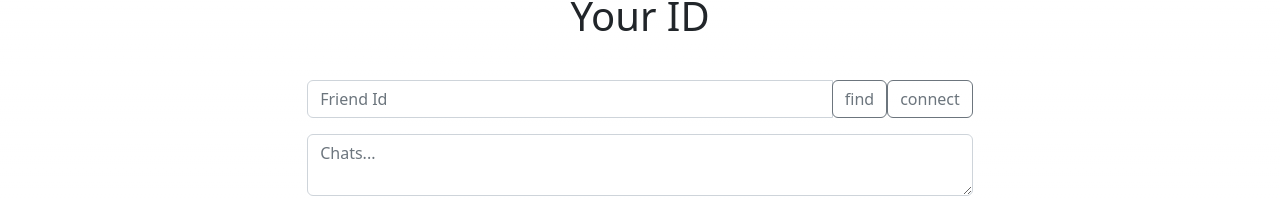
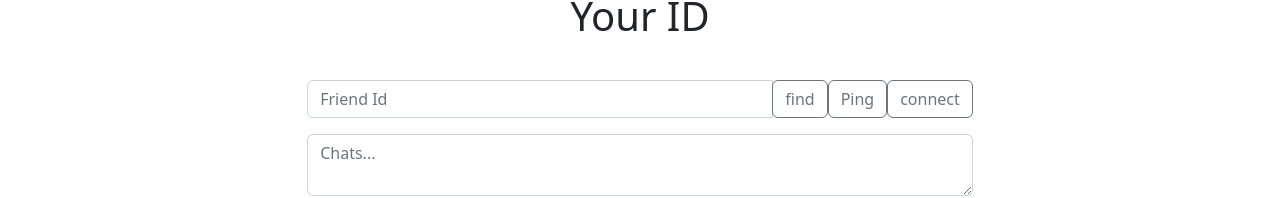
Before and after one commit to Shivamycodee/dchat-app-git, a Next.js app: page /chatIndex in a window 1280 px wide. Shown: the part 267-465 px from the top of the page. Built offline with nearby package versions, Linux system fonts and the light colour scheme.

Commit message:
24/2/23
ping has been added

```diff
--- a/src/components/chatCore.jsx
+++ b/src/components/chatCore.jsx
@@ -2,7 +2,7 @@
 import React, { useState,useRef} from "react";
 import Badge from "react-bootstrap/Badge";
 
-import  { createLibp2p } from "libp2p";
+import  Libp2p,{ createLibp2p } from "libp2p";
 import { webRTCStar } from "@libp2p/webrtc-star";
 import { noise } from "@chainsafe/libp2p-noise";
 import { mplex } from "@libp2p/mplex";
@@ -83,9 +83,9 @@ export default function chatCore() {
 
           // dial them when we discover them
 
-          // node.dial(evt.detail.id).then((e)=>console.warn(e)).catch((err) => {
-          //   console.warn(`Could not dial ${evt.detail.id}`, err);
-          // });
+          node.dial(evt.detail.id).catch((err) => {
+            console.log(`Could not dial ${evt.detail.id}`, err);
+          });
 
         });
 
@@ -133,7 +133,7 @@ export default function chatCore() {
         "/dns4/wrtc-star1.par.dwebops.pub/tcp/443/wss/p2p-webrtc-star/p2p/" +
           peers
       );
-      const connection = await nodE.dial(addr);
+      const connection = await nodE.dial(addr).catch((err)=>console.warn(err));
       console.warn("connecting to node : ", connection);
       // console.warn("connection status : ", connection.stat.status);
 
@@ -174,6 +174,19 @@ export default function chatCore() {
      });
   }
 
+  const pingMsg = async()=>{
+
+
+     const addr = new Multiaddr(
+       "/dns4/wrtc-star1.par.dwebops.pub/tcp/443/wss/p2p-webrtc-star/p2p/" +
+         peers
+     );
+      const result = await nodE.ping(addr)
+      .then((res)=>alert(`round trip time : ${res} milliseconds`))
+      .catch((err)=>console.warn("err at ping : ",err))
+
+    }
+
 
   return (
     <>
@@ -203,6 +216,14 @@ export default function chatCore() {
               onClick={() => find()}
             >
               find
+            </button>
+            <button
+              className="btn btn-outline-secondary"
+              type="button"
+              id="button-addon2"
+              onClick={() => pingMsg()}
+            >
+              Ping
             </button>
             <button
               className="btn btn-outline-secondary"
--- a/src/declarations.d.ts
+++ b/src/declarations.d.ts
@@ -1,3 +1,4 @@
 declare module 'libp2p-webrtc-star'
 declare module "libp2p-websockets"
 declare module "libp2p-mplex"
+declare module "libp2p-ping";
```
